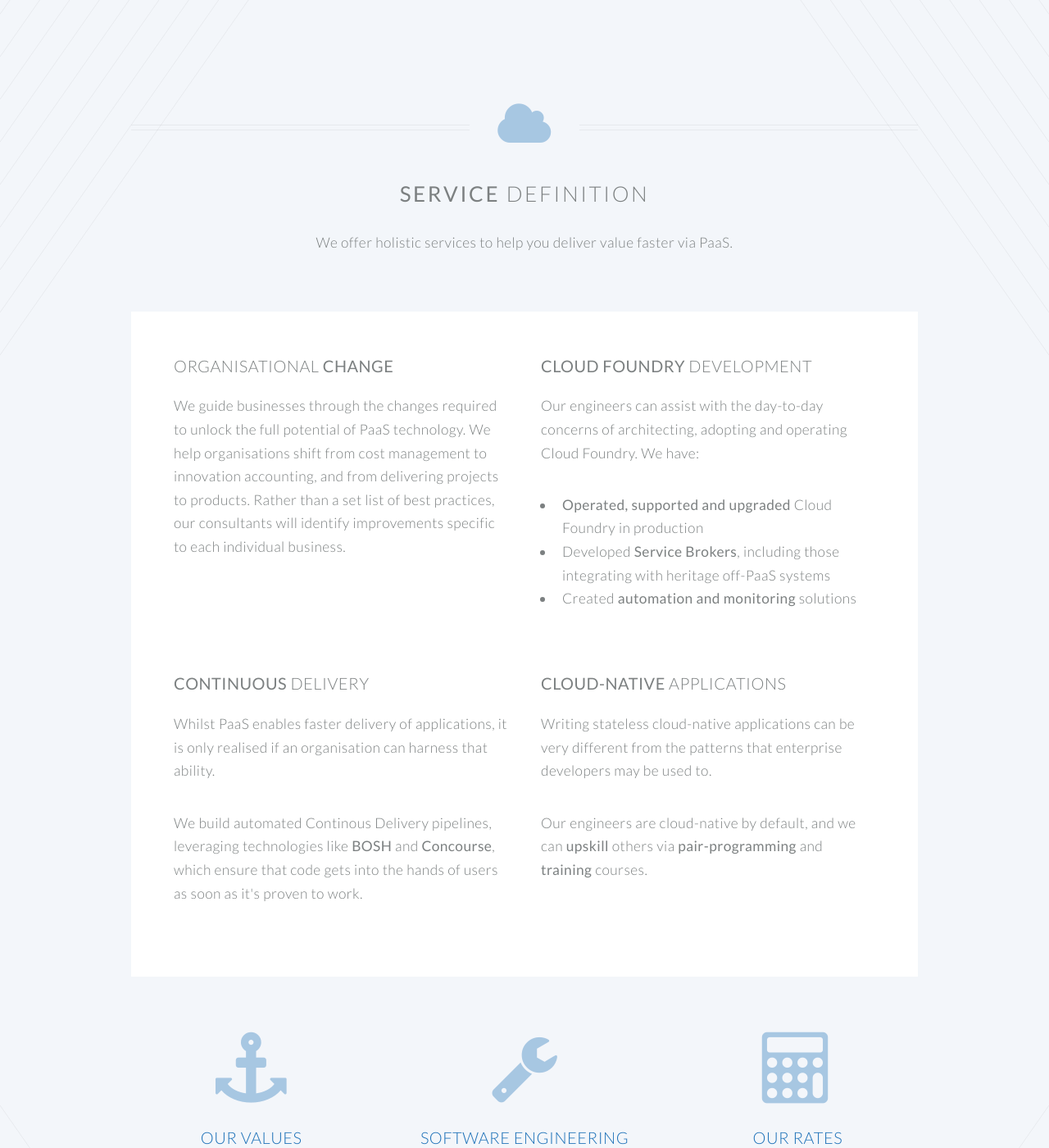
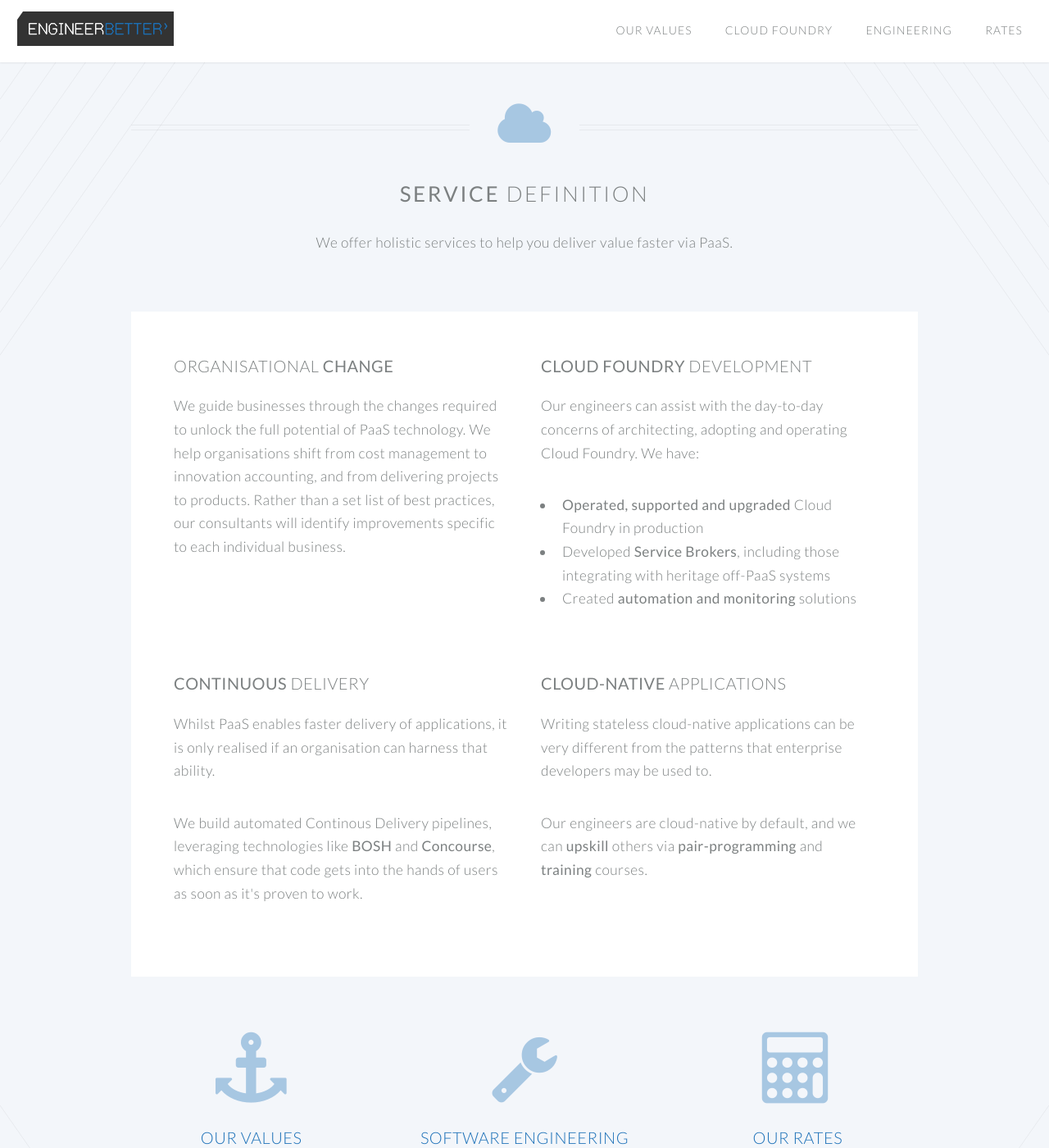
Before and after one commit to DanielJonesEB/engineerbetter.com, a Jekyll site: the page built from cloud-foundry.html, in a window 1280 px wide and 1400 px high. Shown: the whole window at 82% size. Built offline with Jekyll 4.4.1, drawn with Linux system fonts in a browser that asks for light colours.

Commit message:
add top nav and inline logo

```diff
--- /dev/null
+++ b/_includes/topnav.html
@@ -0,0 +1,11 @@
+      <header id="header">
+        <h1 id="logo"><a href="/"><img src="/images/engineerbetter-logo-clipped-inline.svg" alt="EngineerBetter logo"></a></h1>
+        <nav id="nav">
+          <ul>
+            <li><a href="/business-values.html">Our Values</a></li>
+            <li><a href="/cloud-foundry.html">Cloud Foundry</a></li>
+            <li><a href="/engineering-values.html">Engineering</a></li>
+            <li><a href="/rate-card.html">Rates</a></li>
+          </ul>
+        </nav>
+      </header>
--- a/_layouts/default.html
+++ b/_layouts/default.html
@@ -4,6 +4,7 @@
   {% include head.html %}
 
   <body class="no-sidebar">
+    {% include topnav.html %}
 
     <div class="page-content">
         {{ content }}
--- a/_layouts/landing-page.html
+++ b/_layouts/landing-page.html
@@ -4,7 +4,6 @@
   {% include head.html %}
 
   <body class="index">
-
     {% include banner.html %}
 
     <div class="page-content">
--- a/css/style.css
+++ b/css/style.css
@@ -641,7 +641,7 @@
 			position: absolute;
 			right: 1.5em;
 			text-transform: uppercase;
-			top: 0.75em;
+			top: 1.5em;
 		}
 
 			#header nav ul li {
```
Also changed, not shown: images/engineerbetter-logo-clipped-inline.svg (added).
